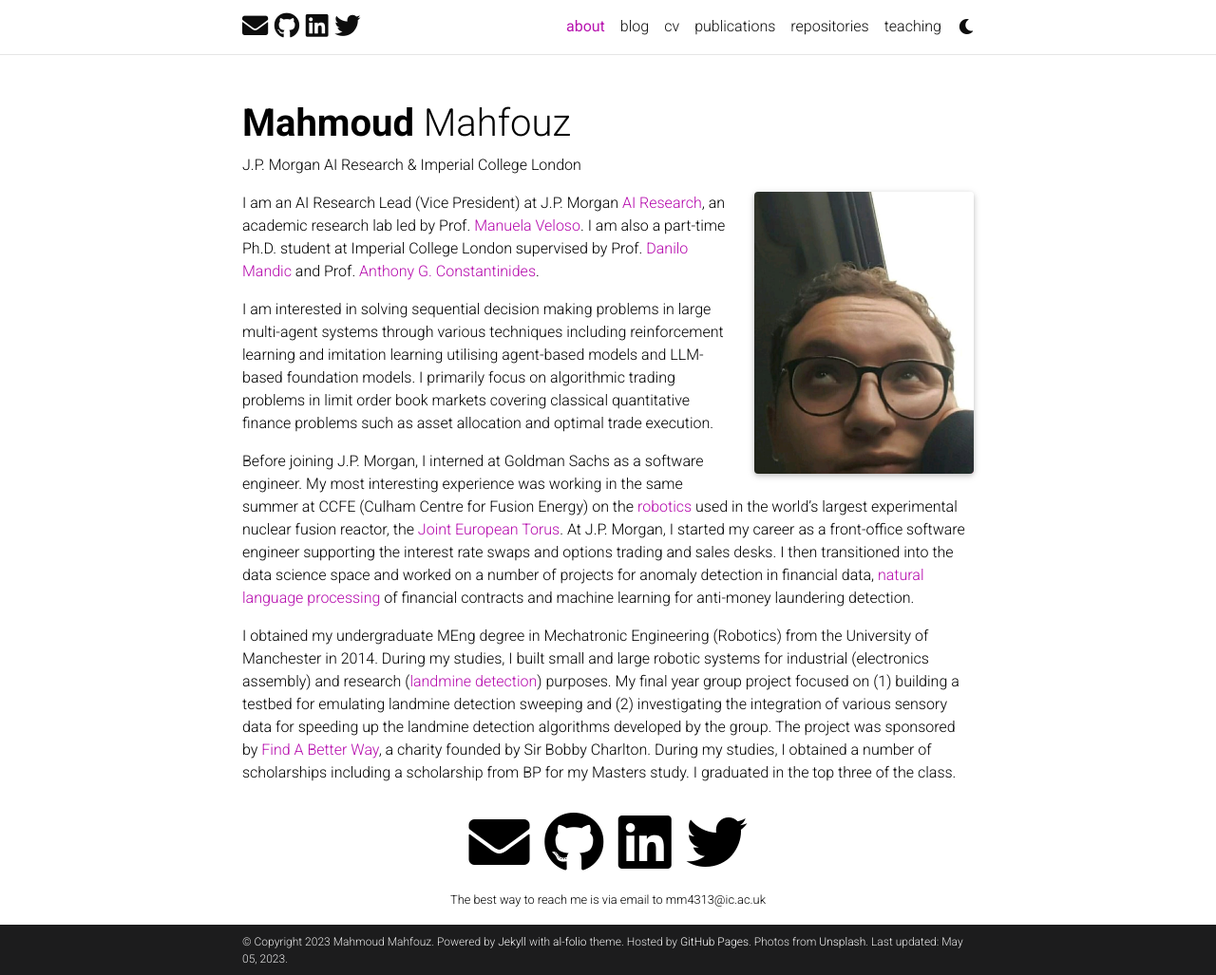
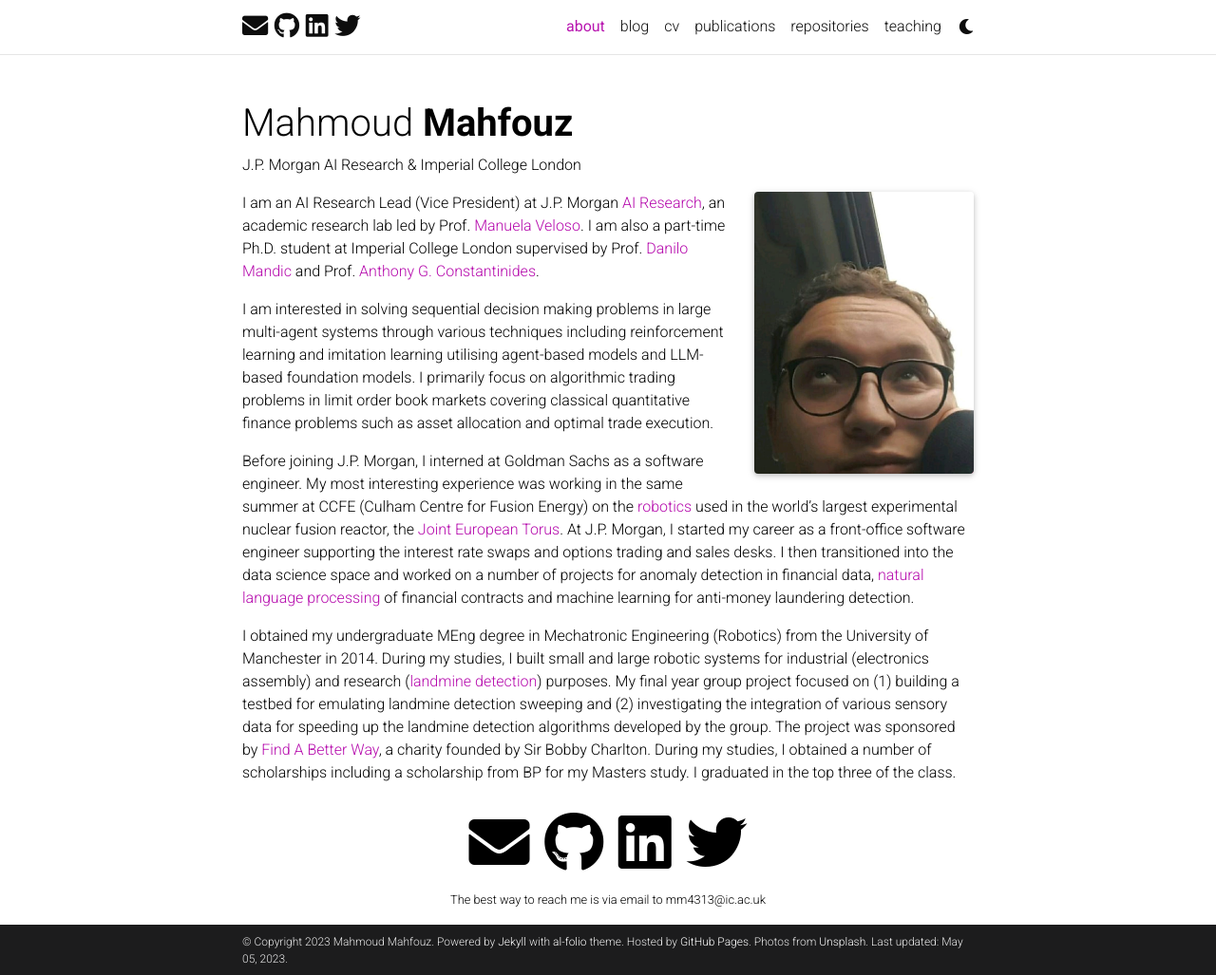
Before and after one commit to mamahfouz/website, a Jekyll site: the page built from _pages/about.md, in a window 1280 px wide and 1027 px high. Shown: the whole window at 95% size. Built offline with Jekyll 4.4.1, drawn with Linux system fonts in a browser that asks for light colours; full-size pictures stand in for the smaller copies a plugin makes; comment, search, counter and statistics services are not loaded; a style sheet for code colours, icons or effects is not loaded.

Commit message:
latest changes

```diff
--- a/_includes/header.html
+++ b/_includes/header.html
@@ -8,13 +8,13 @@
           <a class="navbar-brand title font-weight-lighter" href="{{ site.baseurl }}/">
             {%- if site.title == "blank" -%}
               {%- if site.first_name -%}
-                <span class="font-weight-bold">{{- site.first_name -}}&nbsp;</span>
+                {{- site.first_name -}}
               {%- endif -%}
               {%- if site.middle_name -%}
                 {{- site.middle_name -}}&nbsp;
               {%- endif -%}
               {%- if site.last_name -%}
-                {{- site.last_name -}}
+                <span class="font-weight-bold">{{- site.last_name -}}&nbsp;</span>
               {%- endif -%}
             {%- else -%}
               {{- site.title -}}
--- a/_layouts/about.html
+++ b/_layouts/about.html
@@ -6,7 +6,7 @@
       <div class="post">
         <header class="post-header">
           <h1 class="post-title">
-           {% if site.title == "blank" -%}<span class="font-weight-bold">{{ site.first_name }}</span> {{ site.middle_name }} {{ site.last_name }}{%- else -%}{{ site.title }}{%- endif %}
+           {% if site.title == "blank" -%}{{ site.first_name }} {{ site.middle_name }} <span class="font-weight-bold">{{ site.last_name }}</span>{%- else -%}{{ site.title }}{%- endif %}
           </h1>
           <p class="desc">{{ page.subtitle }}</p>
         </header>
```
